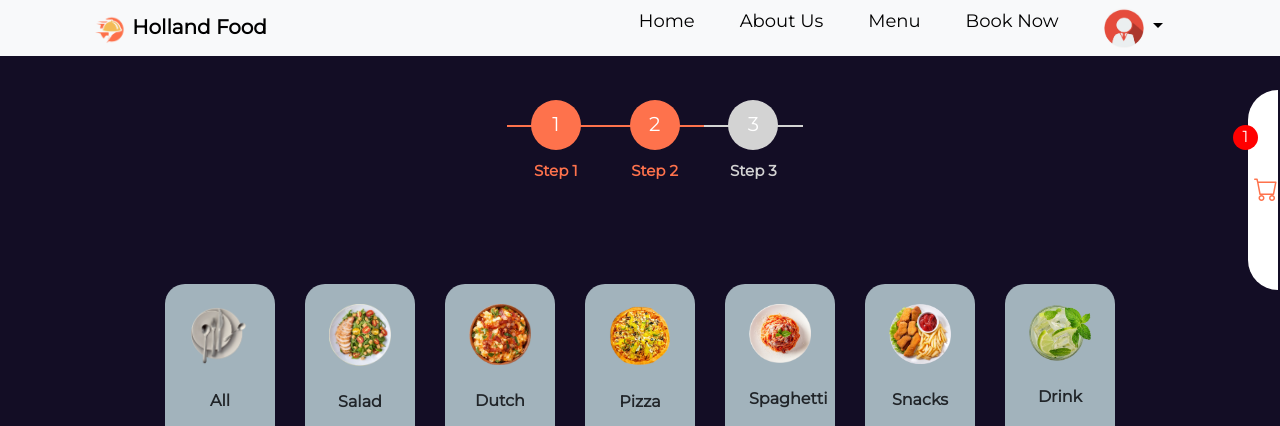
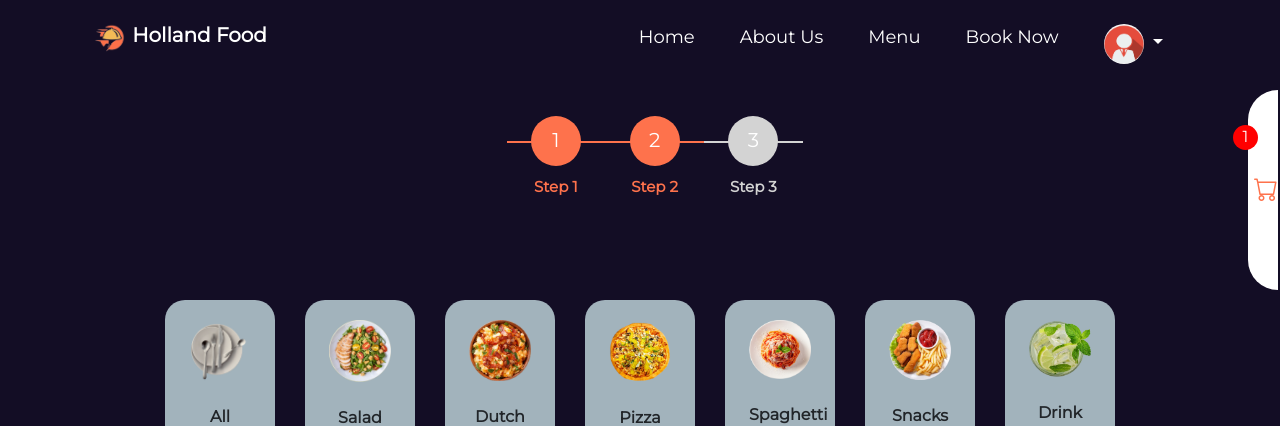
Before and after one commit to miracle1116/HollandFood, a PHP site: page /Layout/user/user_menu.html in a window 1280 px wide; the page is wider, and only the part inside the window is pictured. Shown: the top 426 px of that part. Run offline with PHP 8.4, Linux system fonts and the light colour scheme.

Commit message:
user-menu

```diff
--- a/Layout/user/user_menu.html
+++ b/Layout/user/user_menu.html
@@ -31,10 +31,10 @@
 </head>
 
 <body>
-  <header class="bg-light">
+  <header>
     <nav class="navbar navbar-expand-lg navbar-light navbar-custom">
       <div class="container">
-        <a class="navbar-brand fw-bold" href="index.html"><img src="/images/holland_food_icon.png" width="35px" />
+        <a class="navbar-brand fw-bold "   style="color: white;" href="index.html"><img src="/images/holland_food_icon.png" width="35px" />
           Holland Food</a>
         <!-- hamburger icon when screen size become small -->
         <button class="navbar-toggler" type="button" data-bs-toggle="collapse" data-bs-target="#navbarText"
@@ -42,8 +42,8 @@
           <i class="fas fa-stream navbar-toggler-icon"></i>
         </button>
 
-        <div class="collapse navbar-collapse" id="navbarText">
-          <ul class="navbar-nav ms-auto mb-2 mb-lg-0">
+        <div class="collapse navbar-collapse "id="navbarText">
+          <ul class="navbar-nav ms-auto mb-2 mb-lg-0 mt-3">
             <li class="nav-item active">
               <a class="nav-link active" aria-current="page" href="#home">Home</a>
             </li>
@@ -60,7 +60,7 @@
               <a class="nav-link active" href="#jobs">Book Now</a>
             </li>
 
-            <li class="nav-item dropdown">
+            <li class="nav-item dropdow ">
               <a class="nav-link dropdown-toggle" href="#" id="navbarDropdownMenuLink" role="button"
                 data-bs-toggle="dropdown" aria-haspopup="true" aria-expanded="false">
                 <img src="/images/profile-icon.png" width="40" height="40" class="rounded-circle">
--- a/styles/user_menu.css
+++ b/styles/user_menu.css
@@ -33,7 +33,7 @@ body{
 }
 
 .navbar-light .navbar-nav .nav-link{
-  color: black;
+  color: white;
   font-size: 18px;
   padding: 0px 35px 0px 10px;
 
@@ -549,3 +549,6 @@ html {
   background-color: lightgray;
   border-radius: 100px;
 }
+.navbar-custom{
+  background-color: transparent;
+}
```
